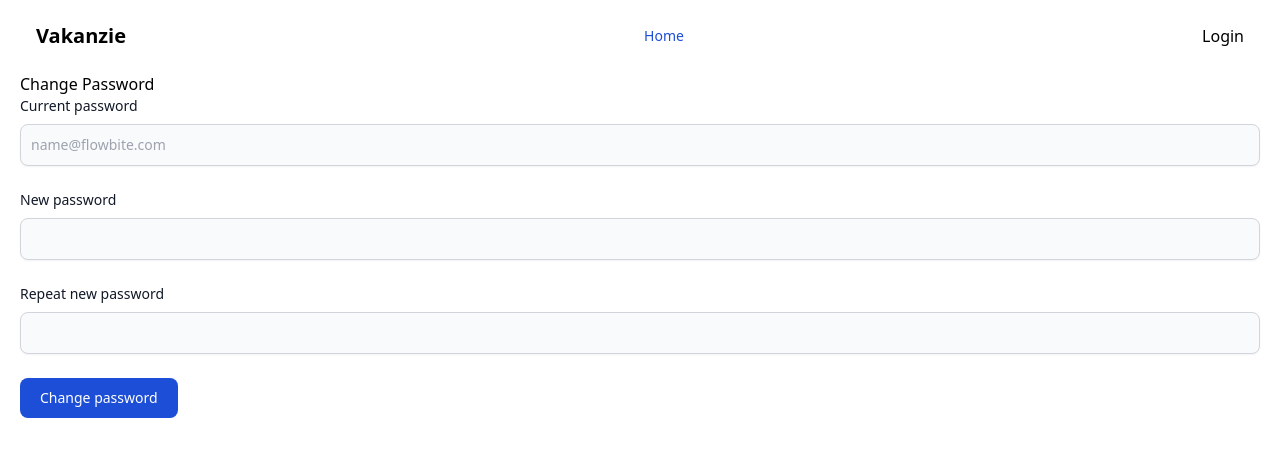
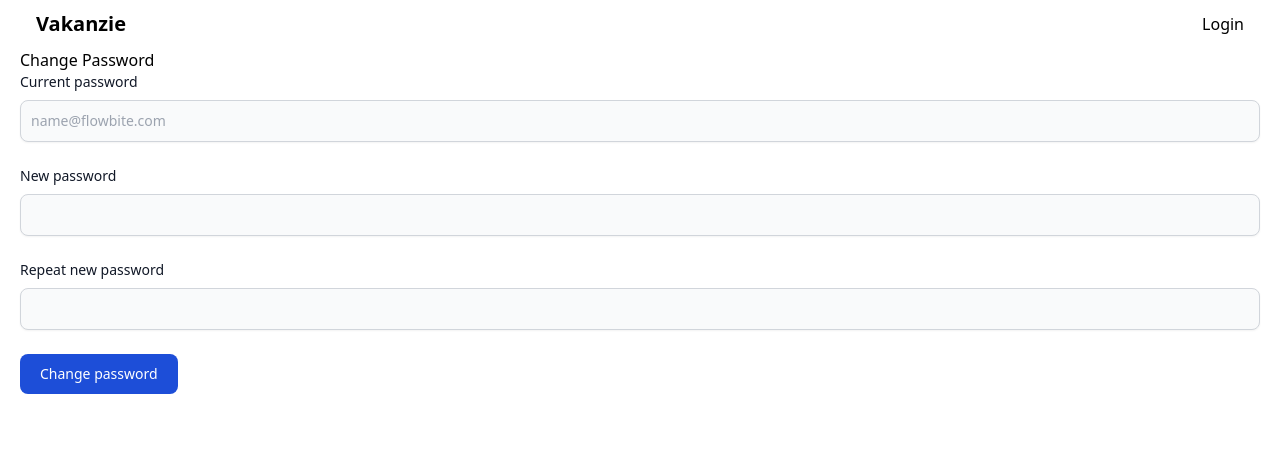
Before and after one commit to IlhamPrabaswara/vakanzie, a Next.js app: page /dashboard/change-password in a window 1280 px wide. Shown: the top 456 px of the page. Built offline with nearby package versions, Linux system fonts and the light colour scheme.

Commit message:
Update navbar

```diff
--- a/src/components/navbar.js
+++ b/src/components/navbar.js
@@ -115,7 +115,7 @@ export default function NavBar() {
           } w-full md:flex md:w-auto md:order-1`}
           id="mobile-menu-2"
         >
-          <ul className="flex flex-col p-4 mt-4 border border-gray-100 rounded-lg bg-gray-50 md:flex-row md:space-x-8 md:mt-0 md:text-sm md:font-medium md:border-0 md:bg-white">
+          {/* <ul className="flex flex-col p-4 mt-4 border border-gray-100 rounded-lg bg-gray-50 md:flex-row md:space-x-8 md:mt-0 md:text-sm md:font-medium md:border-0 md:bg-white">
             <li>
               <a
                 href="#"
@@ -125,7 +125,7 @@ export default function NavBar() {
                 Home
               </a>
             </li>
-          </ul>
+          </ul> */}
         </div>
       </div>
     </nav>
```
